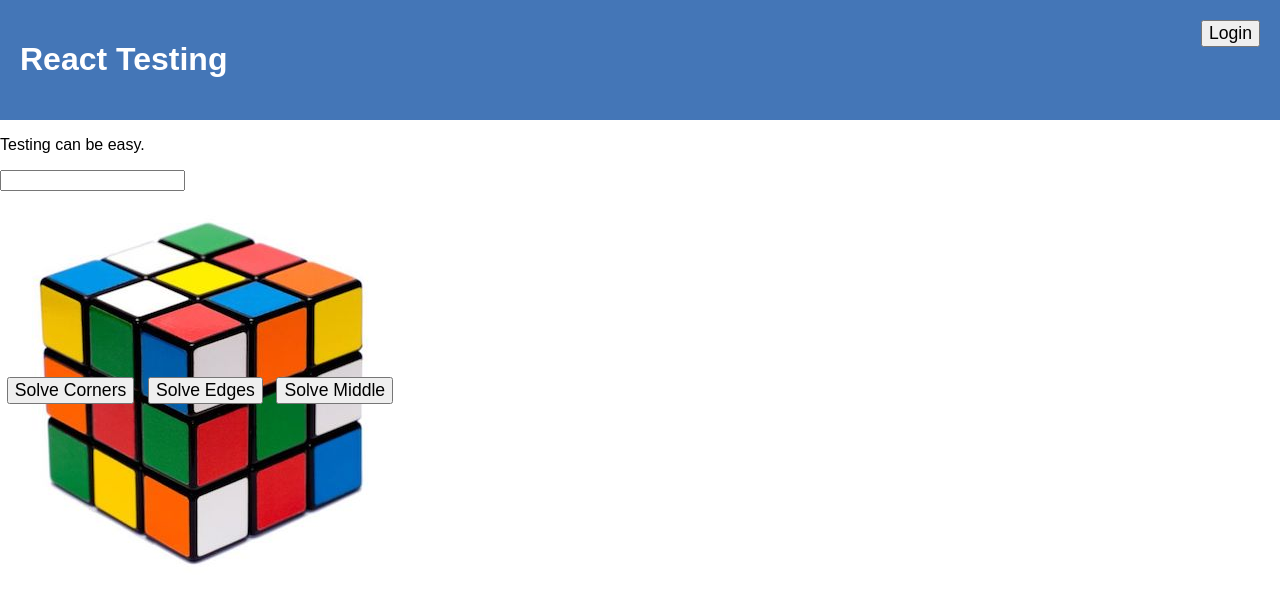
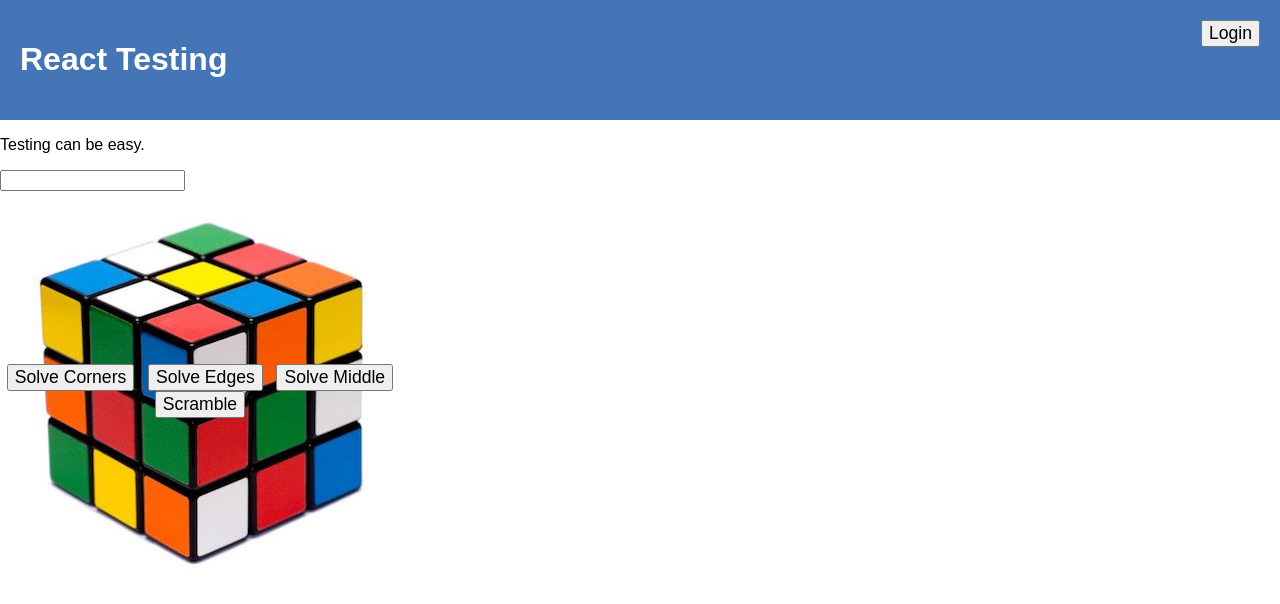
Before and after one commit to reergymerej/react-testing-talk, a React app: page / in a window 1280 px wide. Shown: the top 604 px of the page. Built offline with nearby package versions, Linux system fonts and the light colour scheme.

Commit message:
Add some OKish tests to cube

```diff
--- a/src/components/App.css
+++ b/src/components/App.css
@@ -24,6 +24,12 @@ button {
   height: 400px;
   background: #333;
   display: flex;
+  flex-direction: column;
+  justify-content: center;
+}
+
+.RubiksCube div {
+  display: flex;
   align-items: center;
   justify-content: space-around;
 }
--- a/src/components/RubiksCube.js
+++ b/src/components/RubiksCube.js
@@ -22,24 +22,39 @@ class RubiksCube extends React.Component {
   }
 
   handleCornersFixed = () => {
-    this.setState({ corners: true })
+    this.setState({ corners: true }, () => {
       if (this.isSolved()) {
+        this.setState({ complete: true })
         this.props.onComplete()
       }
+    })
   }
 
   handleSideEdgesFixed = () => {
-    this.setState({ sideEdges: true })
+    this.setState({ sideEdges: true }, () => {
       if (this.isSolved()) {
+        this.setState({ complete: true })
         this.props.onComplete()
       }
+    })
   }
 
   handleCenterEdgesFixed = () => {
-    this.setState({ centerEdges: true })
+    this.setState({ centerEdges: true }, () => {
       if (this.isSolved()) {
+        this.setState({ complete: true })
         this.props.onComplete()
       }
+    })
+  }
+
+  handleScrambleClick = () => {
+    this.setState({
+      corners: false,
+      sideEdges: false,
+      centerEdges: false,
+      complete: false,
+    })
   }
 
   render() {
@@ -47,12 +62,21 @@ class RubiksCube extends React.Component {
     const completeClassName = complete ? 'complete' : 'incomplete'
     return (
       <div className={`RubiksCube ${completeClassName}`}>
+        <div>
           <button onClick={this.handleCornersFixed}>Solve Corners</button>
           <button onClick={this.handleSideEdgesFixed}>Solve Edges</button>
           <button onClick={this.handleCenterEdgesFixed}>Solve Middle</button>
+        </div>
+        <div>
+          <button onClick={this.handleScrambleClick}>Scramble</button>
+        </div>
       </div>
     )
   }
 }
 
+RubiksCube.defaultProps = {
+  onComplete() {},
+}
+
 export default RubiksCube
```
Also changed, not shown: 1 other file (tests, documents, lock files or other folders). Lines whose indentation alone changed are shown as unchanged.
